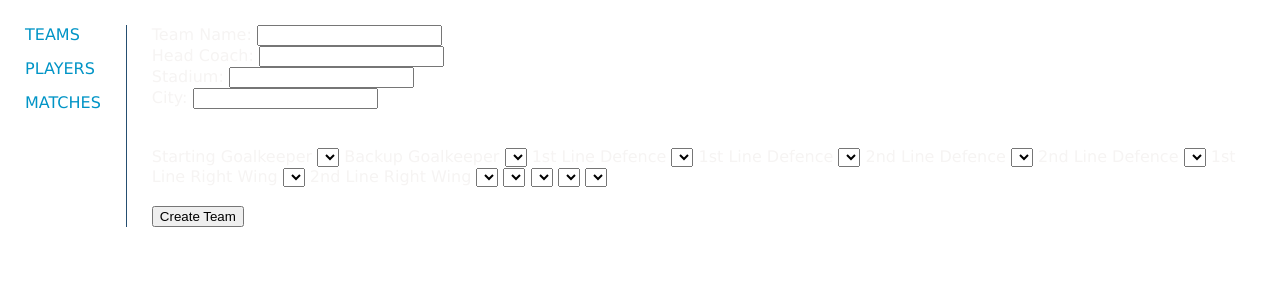
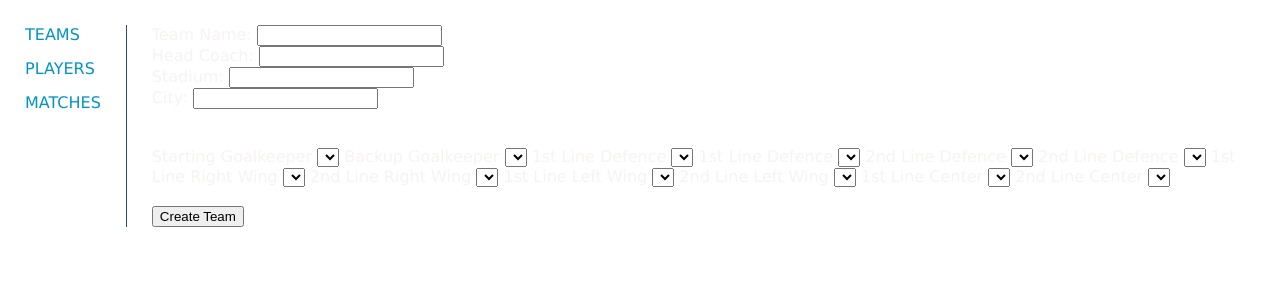
Before and after one commit to cormie45/NHL_League_Simulator, a Flask app: template templates/teams/new.html in a window 1280 px wide. Shown: the top 300 px of the page. Run offline with Flask 2, Linux system fonts and the light colour scheme; the template is opened without the code that fills it, so the values that code supplies are empty.

Commit message:
unattached team now not visible, as it is not a real team

```diff
--- a/templates/teams/index.html
+++ b/templates/teams/index.html
@@ -5,9 +5,11 @@
 
 <table>
   {% for team in teams %}
+  {% if team.id != 17 %}
   <tr>
     <td><a href="/teams/{{ team.id }}"> {{team.name}} </a></td>
   </tr>
+  {% endif %}
   {% endfor %}
 </table>
 {% endblock %}
--- a/templates/teams/new.html
+++ b/templates/teams/new.html
@@ -84,6 +84,7 @@
             {% endif %}
         {% endfor %}
     </select>
+    <label for="leftwing1">1st Line Left Wing</label>
     <select name="leftwing1" id="leftwing1" required>
         {% for player in players %}
             {% if player.position == "Left Wing" %}
@@ -91,6 +92,7 @@
             {% endif %}
         {% endfor %}
     </select>
+    <label for="leftwing2">2nd Line Left Wing</label>
     <select name="leftwing2" id="leftwing2" required>
         {% for player in players %}
             {% if player.position == "Left Wing" %}
@@ -98,6 +100,7 @@
             {% endif %}
         {% endfor %}
     </select>
+    <label for="center1">1st Line Center</label>
     <select name="center1" id="center1" required>
         {% for player in players %}
             {% if player.position == "Center" %}
@@ -105,6 +108,7 @@
             {% endif %}
         {% endfor %}
     </select>
+    <label for="center2">2nd Line Center</label>
     <select name="center2" id="center2" required>
         {% for player in players %}
             {% if player.position == "Center" %}
```
